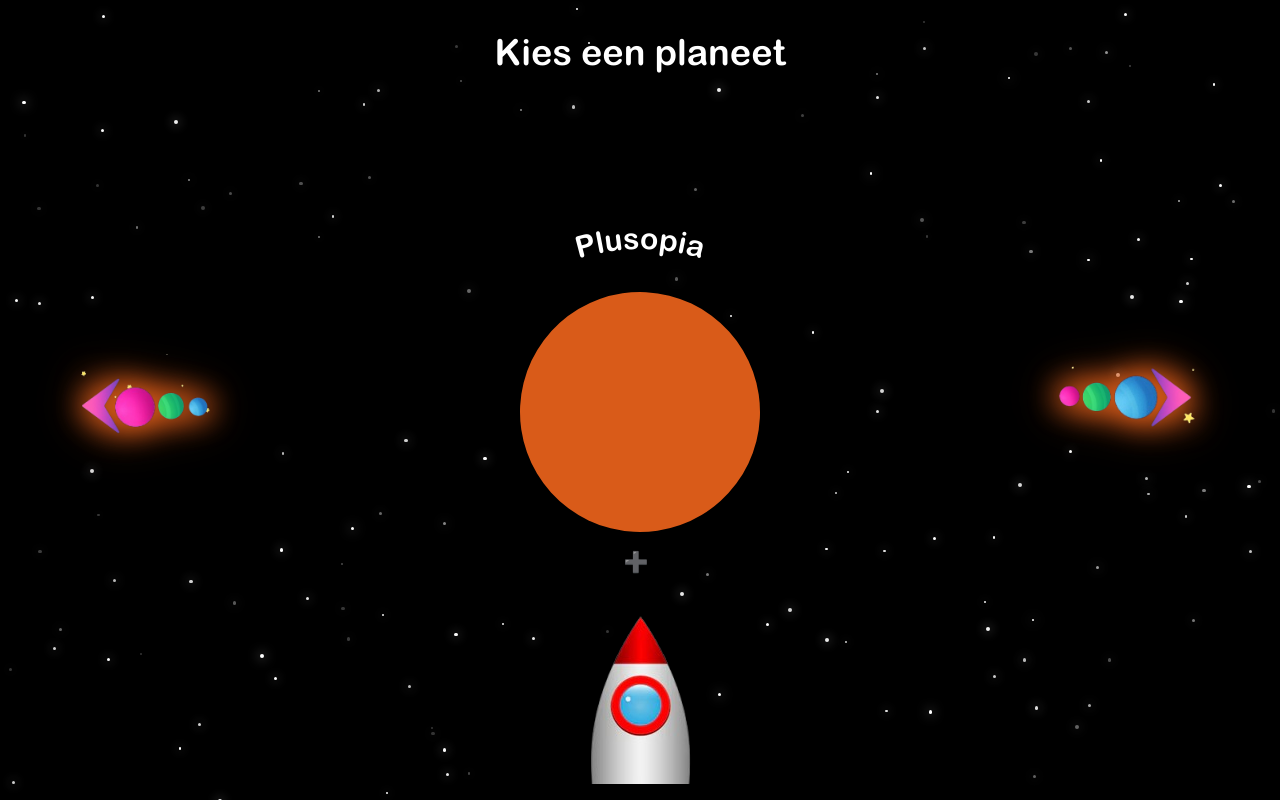
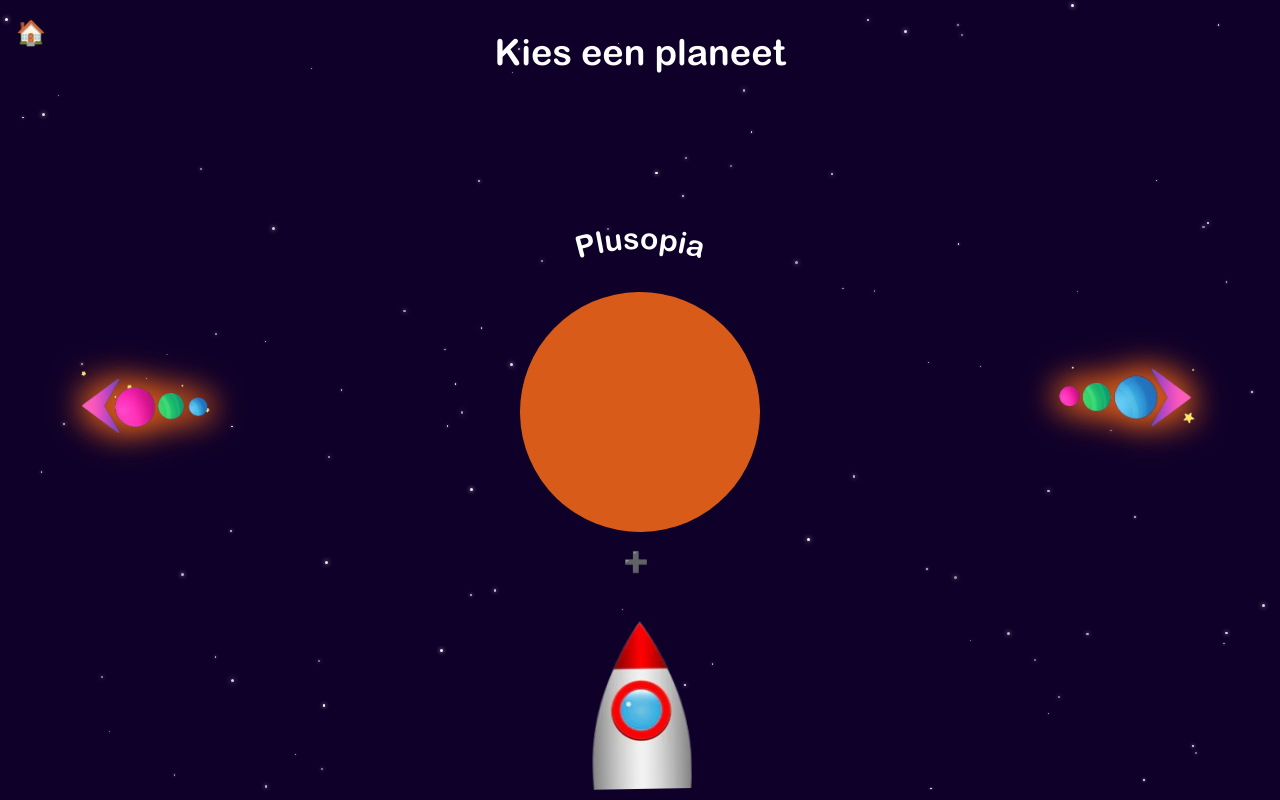
Before and after one commit to SemvanOsch/TLE-StartUp, a React app: page /levels in a window 1280 px wide. Built offline with nearby package versions, Linux system fonts and the light colour scheme; the HTML template or start-up script is replaced by a standard one.

Commit message:
achterground aangepast en de pad correct gezet en een kleine home button erbij gezet

```diff
--- a/src/pages/levelSelector.jsx
+++ b/src/pages/levelSelector.jsx
@@ -1,6 +1,7 @@
 import React, { useState, useEffect, useRef } from "react";
 import { motion, AnimatePresence } from "framer-motion";
 import { useNavigate } from "react-router-dom";
+import SterrenBG from "../component/sterrenBG.jsx";
 import alienImg from "../img/alien.png";
 import raketImg from "../img/raket.png";
 import halverraL from "../img/halverraL.png";
@@ -11,6 +12,7 @@ import plusopiaL from "../img/plusopiaL.png";
 import plusopiaR from "../img/plusopiaR.png";
 import xtropilosL from "../img/xtropilosL.png";
 import xtropilosR from "../img/xtropilosR.png";
+
 
 const levels = [
     {
@@ -100,29 +102,17 @@ const LevelSelector = () => {
 
     return (
         <div className="relative h-screen bg-black text-white overflow-hidden">
-            {/* ✨ Sterren */}
-            {stars.map((star) => (
-                <motion.div
-                    key={star.id}
-                    className="absolute rounded-full bg-white"
-                    style={{
-                        top: `${star.top}%`,
-                        left: `${star.left}%`,
-                        width: `${star.size}px`,
-                        height: `${star.size}px`,
-                        opacity: 0.5,
-                        filter: "drop-shadow(0 0 6px white)",
-                    }}
-                    animate={{
-                        opacity: [0.2, 1, 0.2],
-                    }}
-                    transition={{
-                        repeat: Infinity,
-                        duration: star.duration,
-                        ease: "easeInOut",
-                    }}
-                />
-            ))}
+            <SterrenBG />
+            <div className="absolute top-4 left-4 z-30">
+                <button
+                    onClick={() => navigate("/")}
+                    className="text-white text-2xl hover:scale-110 transition-transform"
+                    title="Ga naar home"
+                >
+                    🏠
+                </button>
+            </div>
+
 
 
             {showShootingStar && (
```
